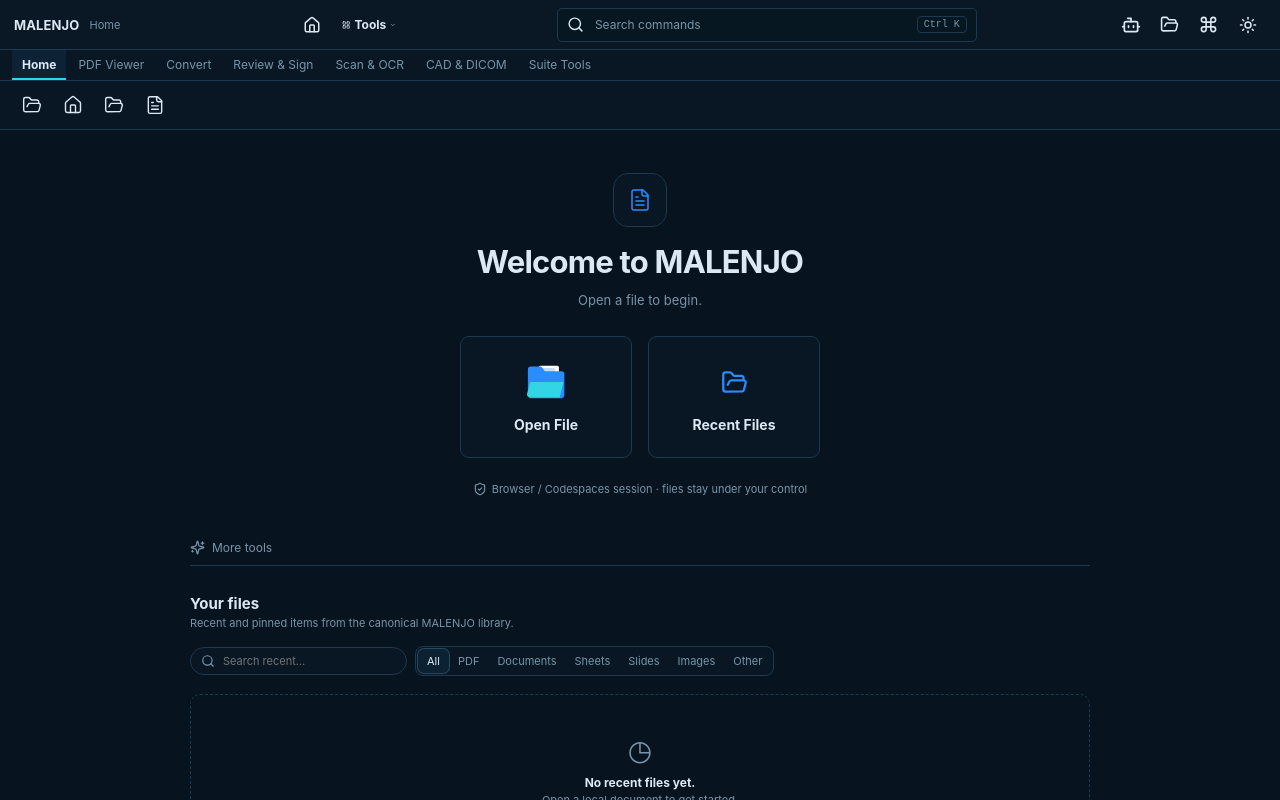
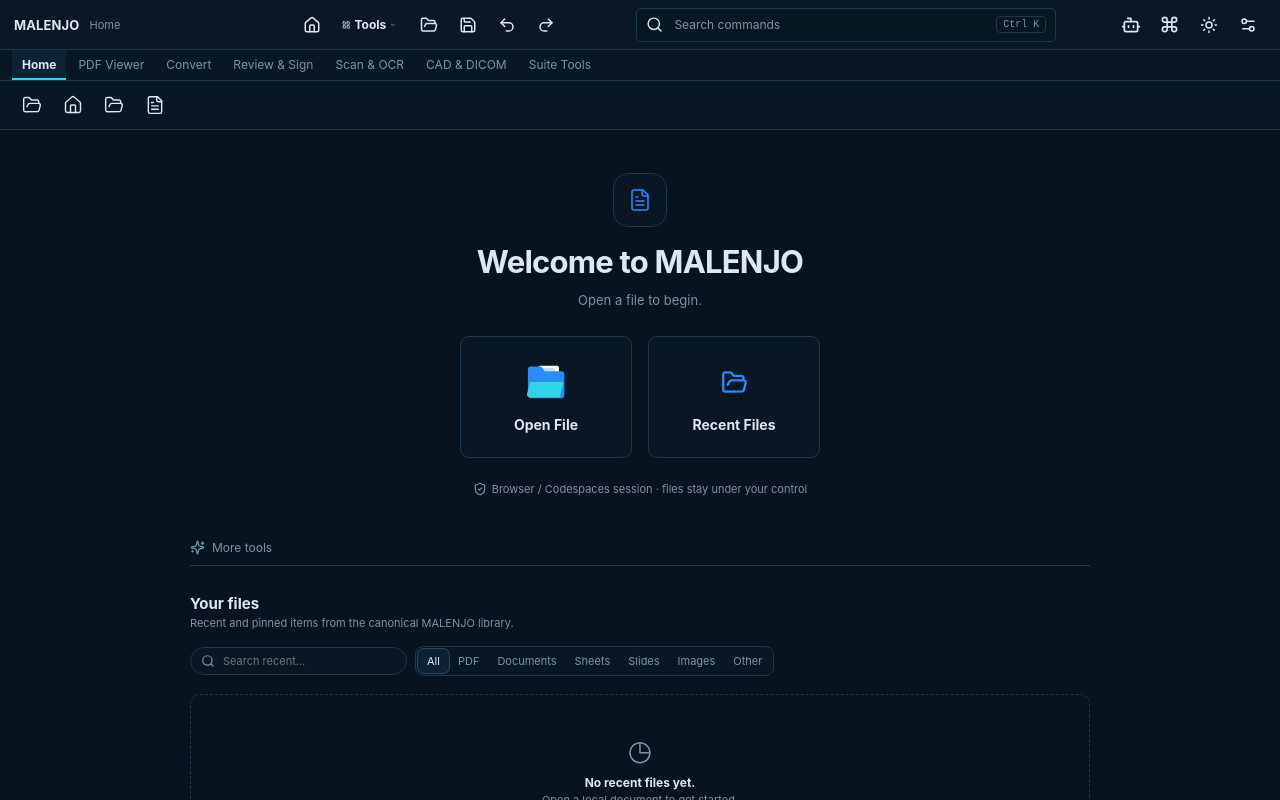
Before and after one commit to rafayamer/Malenjo-suite, a React (Vite) app: page / in a window 1280 px wide. Built offline with nearby package versions, Linux system fonts and the light colour scheme.

Commit message:
feat(ui): real top Open/Save/Undo/Redo quick actions and compact Settings icon

```diff
--- a/src/suite/shell/App.tsx
+++ b/src/suite/shell/App.tsx
@@ -1,5 +1,5 @@
 import { useEffect, useLayoutEffect, useMemo, useRef, useState, type DragEvent } from 'react';
-import { Bot, ChevronDown, Command, FolderOpen, House, LayoutGrid, Search, ShieldCheck, Moon, Sun, X } from 'lucide-react';
+import { Bot, ChevronDown, Command, FolderOpen, House, LayoutGrid, Redo2, Save, Search, Settings2, ShieldCheck, Moon, Sun, Undo2, X } from 'lucide-react';
 import { modules } from '../modules/registry';
 import type { ModuleId } from '../core/types';
 import FileLibrary from '../files/FileLibrary';
@@ -409,6 +409,12 @@
     ? commandControllersRef.current.get(activeSession.id)?.list() ?? []
     : [];
 
+  const saveQuickAction = activeDocumentCommands.find(action=>action.id==='save')
+    ?? activeDocumentCommands.find(action=>action.id==='save-as')
+    ?? activeDocumentCommands.find(action=>action.id==='export');
+  const undoQuickAction = activeDocumentCommands.find(action=>action.id==='undo');
+  const redoQuickAction = activeDocumentCommands.find(action=>action.id==='redo');
+
   const commandItems: CommandPaletteItem[] = [
     {
       id:'open-documents',
@@ -630,6 +636,23 @@
             onClick={()=>setModuleMenuOpen(value=>!value)}>
             <LayoutGrid size={18} aria-hidden="true"/><span>Tools</span><ChevronDown size={12} aria-hidden="true"/>
           </button>
+          <span className="ml-top-quick-divider" aria-hidden="true"/>
+          <button className="command" type="button" aria-label="Open files"
+            title="Open file (Ctrl+O)" onClick={()=>void openDocumentsFromPicker()}>
+            <FolderOpen size={18} aria-hidden="true"/>
+          </button>
+          {([
+            ['Save document',saveQuickAction,Save],
+            ['Undo document change',undoQuickAction,Undo2],
+            ['Redo document change',redoQuickAction,Redo2],
+          ] as const).map(([label,action,Icon])=><button
+            key={label} type="button" className="command ml-top-document-action"
+            aria-label={label}
+            title={action?.enabled ? label : action?.disabledReason ?? label+' unavailable until a supported document operation exists'}
+            disabled={!action?.enabled}
+            onClick={()=>{if(action?.enabled)void action.run();}}>
+            <Icon size={18} aria-hidden="true"/>
+          </button>)}
         </div>
         <div className="search"><Search size={17}/><input value={query} onFocus={()=>setCommandOpen(true)} onChange={event=>{setQuery(event.target.value);openCommandPalette();}} placeholder="Search commands" aria-label="Search commands"/><kbd>Ctrl K</kbd></div>
         <div className="topbar-actions">
@@ -639,7 +662,6 @@
             onClick={()=>{setAiHasOpened(true);setAiOpen(value=>!value);setModuleMenuOpen(false);}}>
             <Bot size={20} aria-hidden="true"/>
           </button>
-          <button className="command" aria-label="Open files" title="Open a file (Ctrl+O)" onClick={()=>void openDocumentsFromPicker()}><FolderOpen size={19}/></button>
           <button className="command" aria-label="Open command palette" title="Commands (Ctrl+K)" onClick={()=>setCommandOpen(true)}><Command size={19}/></button>
           <button className="theme-toggle command" type="button"
             aria-label={theme === 'dark' ? 'Switch to light theme' : 'Switch to dark theme'}
@@ -647,6 +669,10 @@
             title={theme === 'dark' ? 'Light appearance' : 'Dark appearance'}
             onClick={() => setTheme(current=>nextSuiteTheme(current))}>
             {theme === 'dark' ? <Sun size={18}/> : <Moon size={18}/>}
+          </button>
+          <button type="button" className="command" aria-label="User and settings"
+            title="Settings and appearance" onClick={()=>selectModule('settings')}>
+            <Settings2 size={18} aria-hidden="true"/>
           </button>
         </div>
       </header>
```
